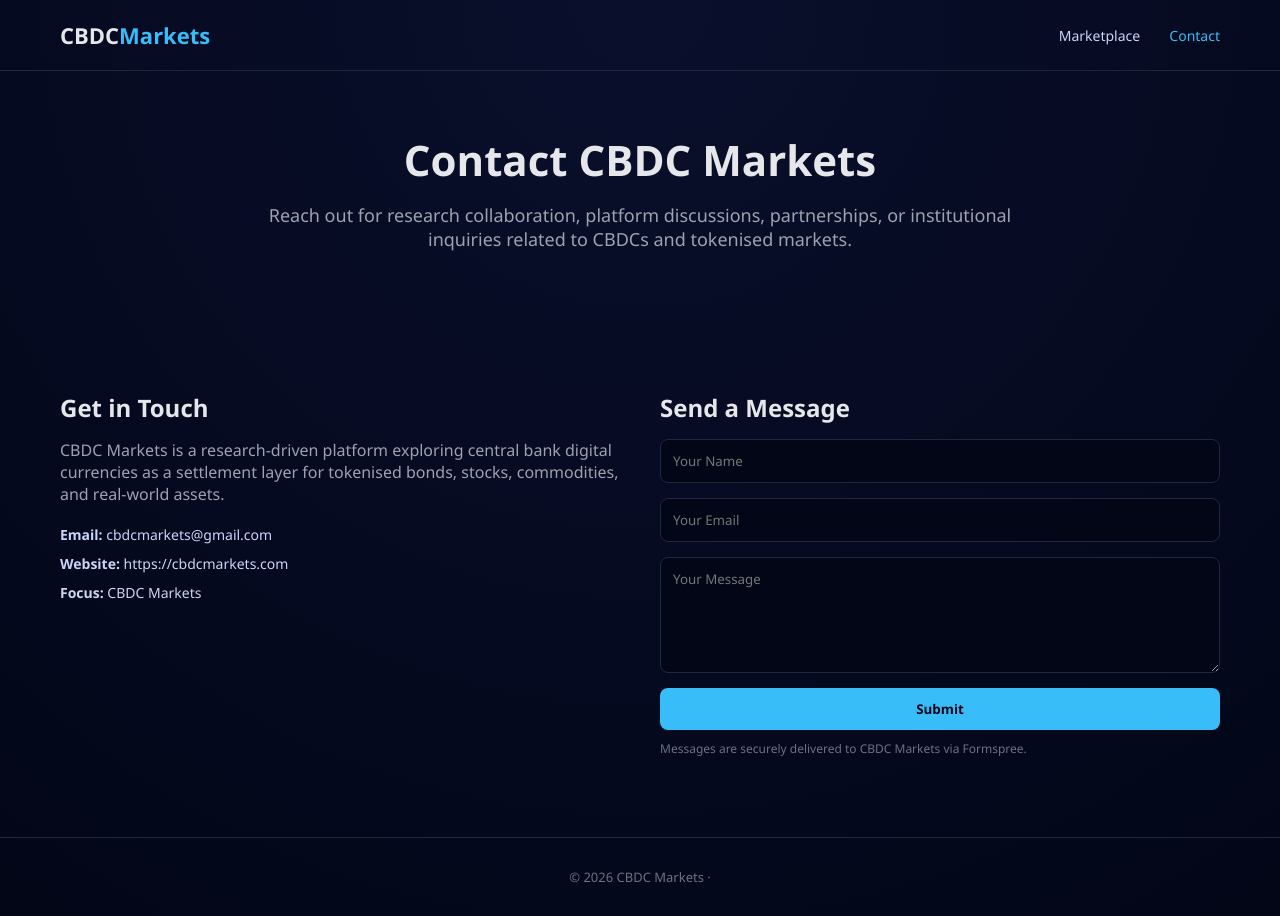
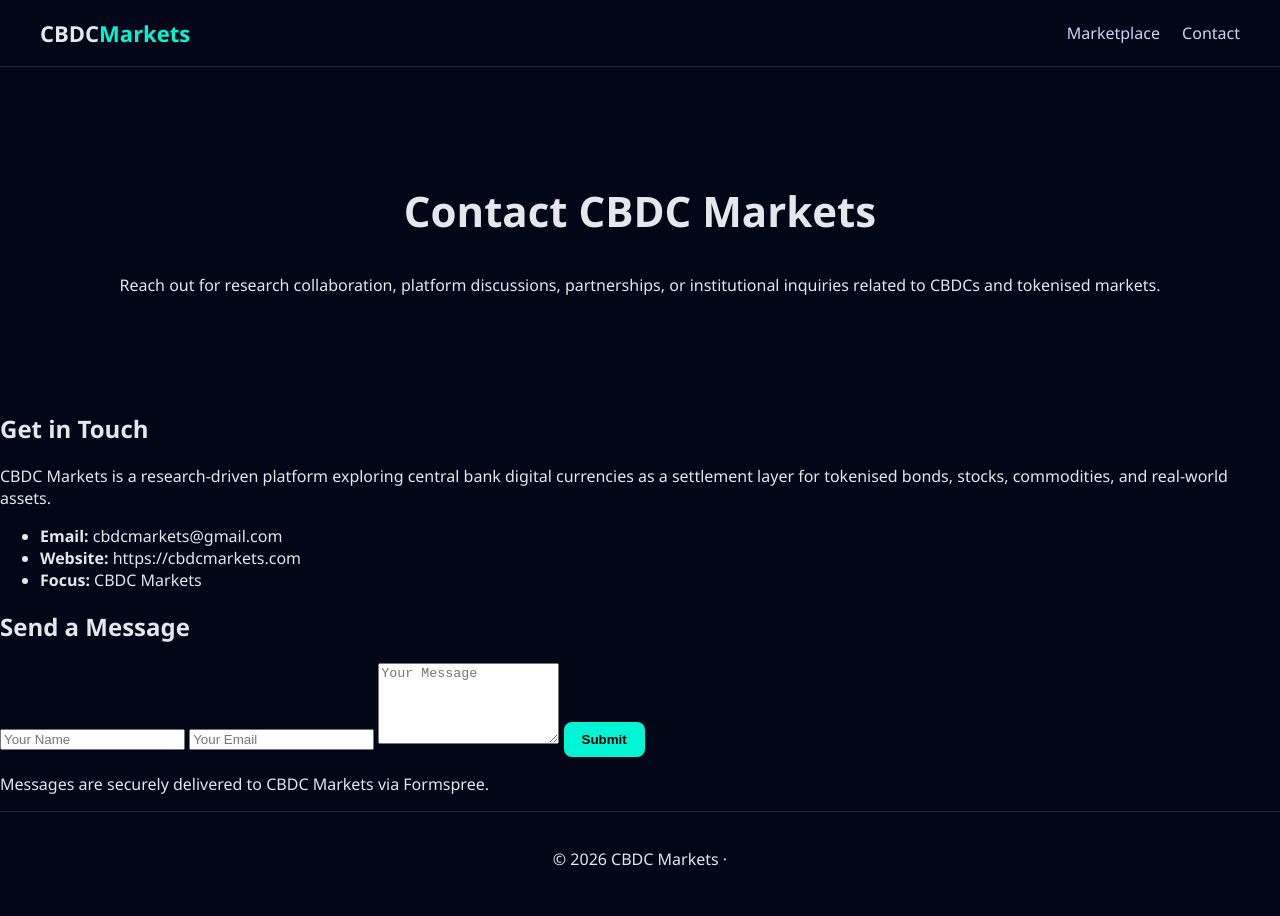
Before and after one commit to cbdcmarkets/cbdcmarkets, a plain HTML site: page contact.html in a window 1280 px wide. Drawn offline with Linux system fonts and the light colour scheme.

Commit message:
Update style.css

```diff
--- a/style.css
+++ b/style.css
@@ -1,12 +1,7 @@
-* {
+body {
   margin: 0;
-  padding: 0;
-  box-sizing: border-box;
-  font-family: "Segoe UI", sans-serif;
-}
-
-body {
-  background: radial-gradient(circle at top, #0a0f2c, #020617);
+  font-family: 'Segoe UI', sans-serif;
+  background: #020617;
   color: #e5e7eb;
 }
 
@@ -14,174 +9,88 @@
   display: flex;
   justify-content: space-between;
   align-items: center;
-  padding: 20px 60px;
-  border-bottom: 1px solid #1f2937;
+  padding: 18px 40px;
+  background: #020617;
+  border-bottom: 1px solid #1e293b;
 }
 
 .logo {
   font-size: 22px;
-  font-weight: 700;
+  font-weight: bold;
 }
-
 .logo span {
-  color: #38bdf8;
+  color: #00f5d4;
 }
 
 nav a {
-  margin-left: 25px;
   color: #cbd5f5;
+  margin-left: 18px;
   text-decoration: none;
-  font-size: 14px;
 }
-
 nav a:hover {
-  color: #38bdf8;
+  color: #00f5d4;
 }
 
 .hero {
+  padding: 80px 40px;
   text-align: center;
-  padding: 90px 20px;
 }
-
 .hero h1 {
   font-size: 42px;
-  margin-bottom: 15px;
-}
-
-.hero p {
-  max-width: 800px;
-  margin: auto;
-  font-size: 18px;
-  color: #9ca3af;
 }
 
 .market {
-  padding: 80px 60px;
+  padding: 50px 40px;
+  border-top: 1px solid #1e293b;
 }
 
-.market h2 {
-  font-size: 28px;
-  margin-bottom: 30px;
+.sim-btn {
+  display: inline-block;
+  margin-top: 16px;
+  padding: 12px 20px;
+  background: linear-gradient(90deg, #00f5d4, #0bbcd6);
+  color: #001219;
+  border-radius: 8px;
+  text-decoration: none;
+  font-weight: bold;
 }
 
-.grid {
+.sim-btn:hover {
+  box-shadow: 0 0 20px rgba(0,245,212,0.4);
+}
+
+.simulator {
   display: grid;
   grid-template-columns: repeat(auto-fit, minmax(260px, 1fr));
-  gap: 25px;
+  gap: 20px;
+  padding: 40px;
 }
 
-.card {
-  background: linear-gradient(180deg, #0f172a, #020617);
+.sim-panel {
+  background: #020617;
   border: 1px solid #1e293b;
-  padding: 25px;
-  border-radius: 14px;
-  transition: transform 0.3s, border 0.3s;
+  border-radius: 12px;
+  padding: 20px;
 }
 
-.card:hover {
-  transform: translateY(-6px);
-  border-color: #38bdf8;
+.log {
+  color: #00ffcc;
+  font-family: monospace;
+  max-height: 200px;
+  overflow-y: auto;
 }
 
-.card h3 {
-  margin-bottom: 10px;
-  color: #e0f2fe;
-}
-
-.card p {
-  font-size: 14px;
-  color: #9ca3af;
-  margin-bottom: 15px;
-}
-
-.card span {
-  font-size: 12px;
-  color: #38bdf8;
+button {
+  padding: 10px 18px;
+  border: none;
+  border-radius: 8px;
+  background: #00f5d4;
+  cursor: pointer;
+  font-weight: bold;
 }
 
 footer {
+  padding: 20px;
   text-align: center;
-  padding: 30px;
-  border-top: 1px solid #1f2937;
-  font-size: 13px;
-  color: #6b7280;
+  border-top: 1px solid #1e293b;
 }
-
-.hero.small {
-  padding: 60px 20px;
-}
-
-.contact-section {
-  padding: 80px 60px;
-}
-
-.contact-grid {
-  display: grid;
-  grid-template-columns: repeat(auto-fit, minmax(320px, 1fr));
-  gap: 40px;
-}
-
-.contact-info h2,
-.contact-form h2 {
-  margin-bottom: 15px;
-}
-
-.contact-info p {
-  color: #9ca3af;
-  margin-bottom: 20px;
-}
-
-.contact-info ul {
-  list-style: none;
-}
-
-.contact-info li {
-  margin-bottom: 10px;
-  font-size: 14px;
-  color: #cbd5f5;
-}
-
-.contact-form form {
-  display: flex;
-  flex-direction: column;
-}
-
-.contact-form input,
-.contact-form textarea {
-  background: #020617;
-  border: 1px solid #1e293b;
-  color: #e5e7eb;
-  padding: 12px;
-  margin-bottom: 15px;
-  border-radius: 8px;
-}
-
-.contact-form input:focus,
-.contact-form textarea:focus {
-  outline: none;
-  border-color: #38bdf8;
-}
-
-.contact-form button {
-  background: #38bdf8;
-  color: #020617;
-  border: none;
-  padding: 12px;
-  border-radius: 8px;
-  font-weight: 600;
-  cursor: pointer;
-}
-
-.contact-form button:hover {
-  background: #0ea5e9;
-}
-
-.note {
-  margin-top: 10px;
-  font-size: 12px;
-  color: #6b7280;
-}
-
-nav a.active {
-  color: #38bdf8;
-}
```
